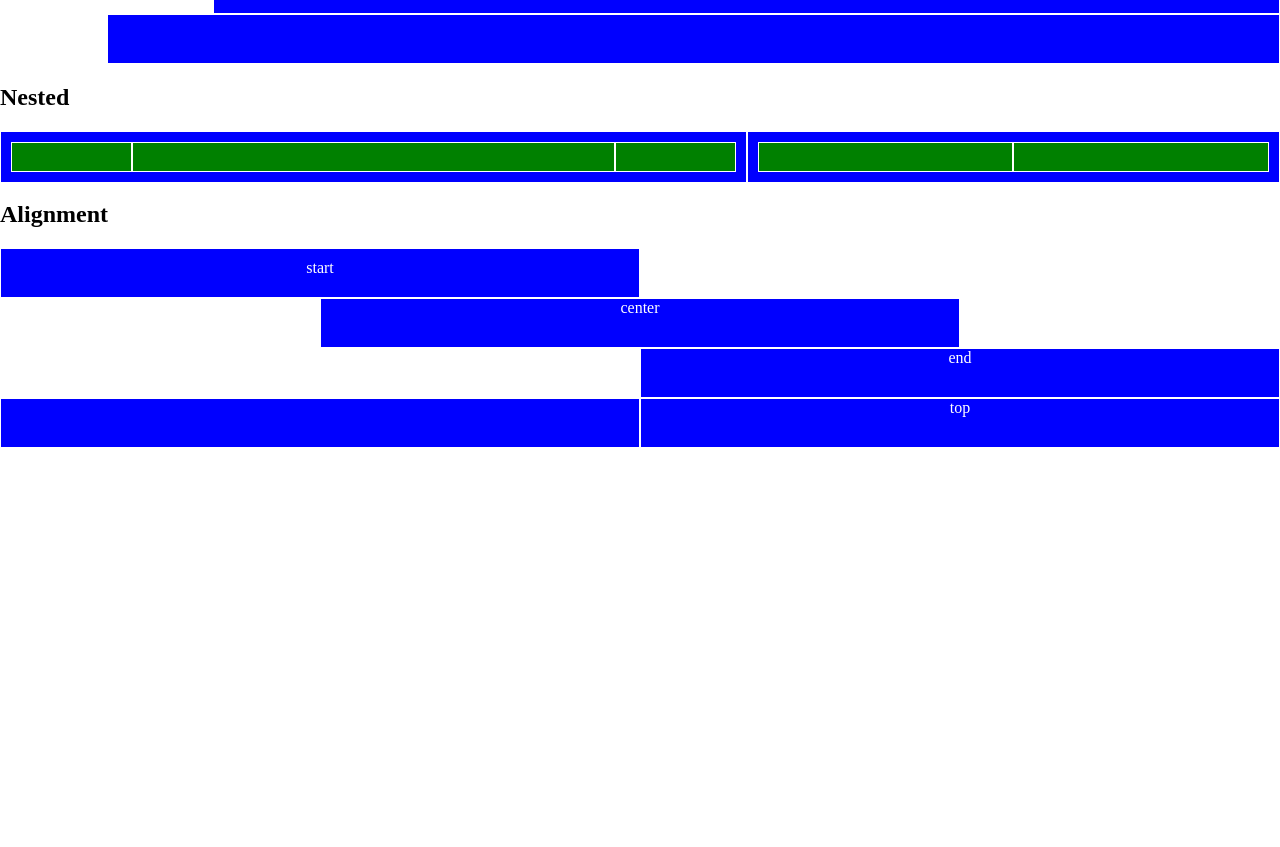
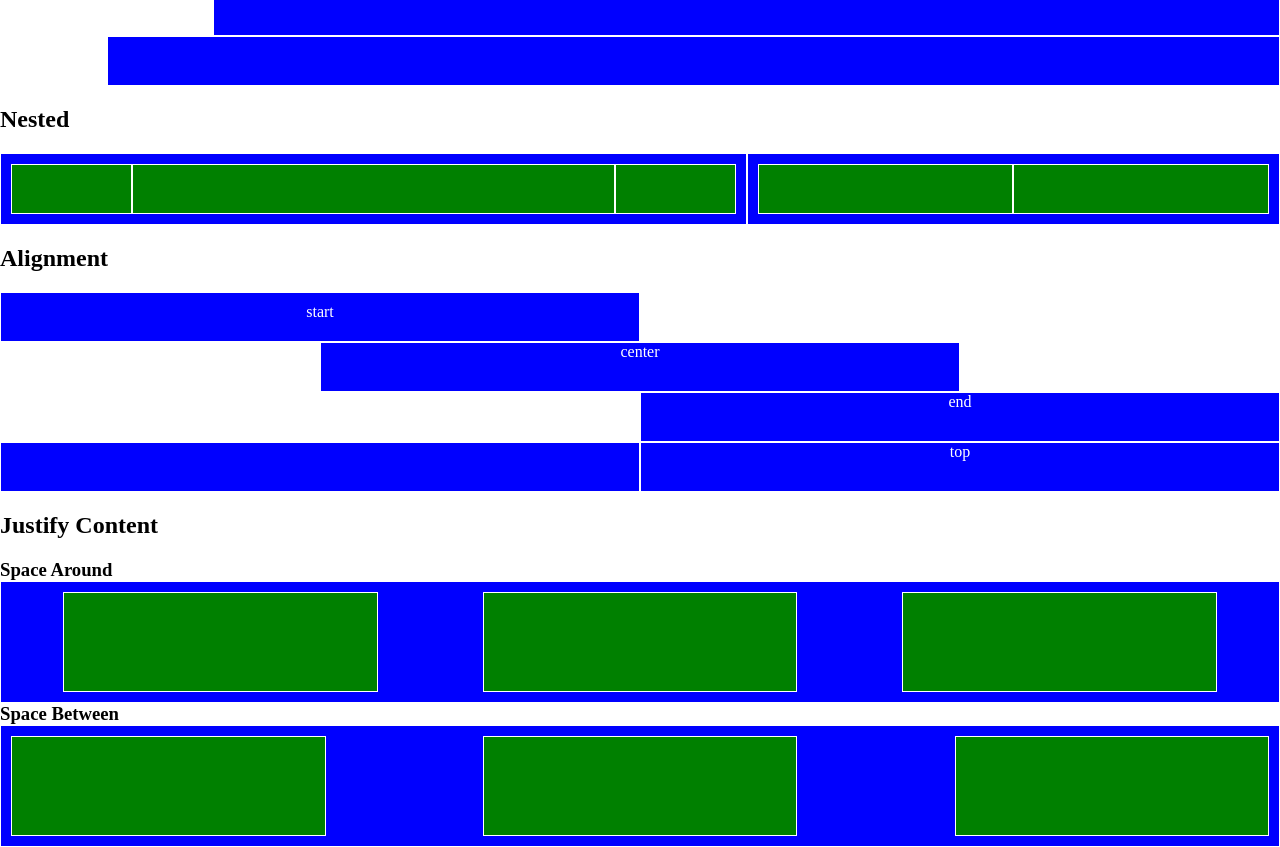
Before and after one commit to ClaudioScordari/html-css-12bool, a plain HTML site: page index.html in a window 1280 px wide. Shown: the part 1320-2167 px from the top of the page. Before the commit the page ends 1768 px from the top, so only its background shows below. Drawn offline with Linux system fonts and the light colour scheme.

Commit message:
Completata sezione justify content - correzioni in css

```diff
--- a/css/style.css
+++ b/css/style.css
@@ -17,7 +17,7 @@
 }
 
 .row {
-    height: 50px;
+    min-height: 50px;
 }
 
 [class*="col-"],
@@ -29,6 +29,7 @@
 
 .green {
     background-color: green;
+    min-height: 50px;
 }
 
 h2 {
@@ -36,12 +37,25 @@ h2 {
     color: black;
 }
 
+h3 {
+    color: black;
+}
+
 .padding {
     padding: 10px;
 }
 
-.left {
+.alt-height {
     height: 100px;
+}
+
+.space-around {
+    justify-content: space-around;
+    align-items: center;
+}
+
+.space-between {
+    justify-content: space-between;
 }
 
 /*
--- a/index.html
+++ b/index.html
@@ -219,6 +219,35 @@
 
                 </section>
 
+                <section class="justify-content">
+                    <h2>Justify Content</h2>
+
+                    <h3>Space Around</h3>
+
+                    <div class="row">
+                        <div class="col-12">
+                            <div class="row padding space-around">
+                                <div class="col-3 alt-height green"></div>
+                                <div class="col-3 alt-height green"></div>
+                                <div class="col-3 alt-height green"></div>
+                            </div>
+                        </div>
+                    </div>
+
+                    <h3>Space Between</h3>
+
+                    <div class="row">
+                        <div class="col">
+                            <div class="row padding space-between">
+                                <div class="col-3 alt-height green"></div>
+                                <div class="col-3 alt-height green"></div>
+                                <div class="col-3 alt-height green"></div>
+                            </div>
+                        </div>
+                    </div>
+
+                </section>
+
             </div>
 
         </main>
```
